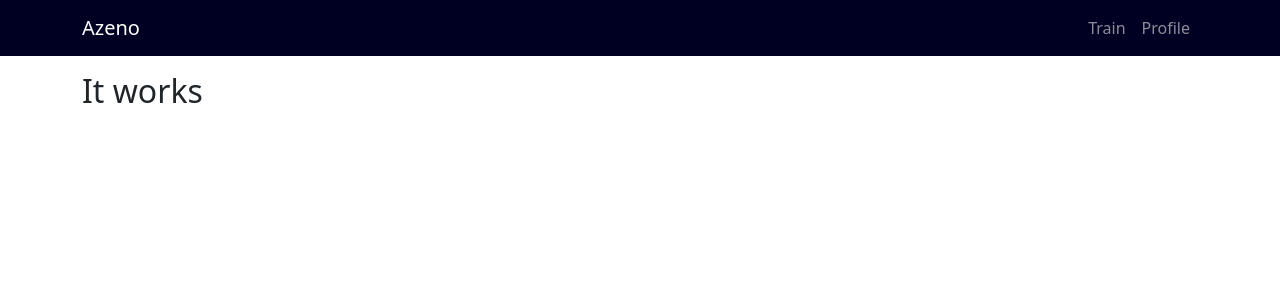
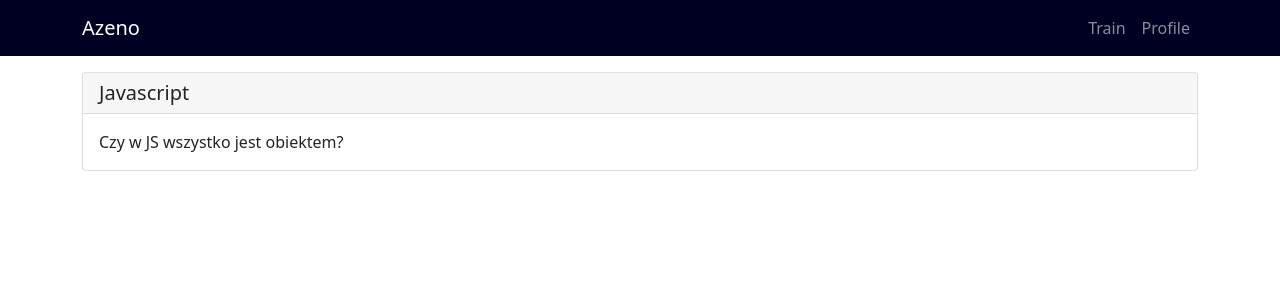
Before and after one commit to mirek-t/azeno, a React app: page /train/1 in a window 1280 px wide. Shown: the top 300 px of the page. Built offline with nearby package versions, Linux system fonts and the light colour scheme.

Commit message:
question component

```diff
--- a/src/components/App/App.jsx
+++ b/src/components/App/App.jsx
@@ -13,6 +13,7 @@
 import { Container, Row, Col } from 'react-bootstrap';
 
 import './App.scss';
+import QuestionList from '../QuestionList/QuestionList';
 
 function App() {
     const [cookie, setCookie] = useCookie('token_auth');
@@ -29,7 +30,7 @@
                             <Route path="/train" element={<Train />} />
                             <Route path="/login" element={<Login />} />
                             <Route path="/register" element={<Register />} />
-                            <Route path="/train/:id" element={<h2>It works</h2>} />
+                            <Route path="/train/:id" element={<QuestionList />} />
                         </Routes>
                     </Col>
                 </Row>
--- /dev/null
+++ b/src/components/Question/Question.jsx
@@ -0,0 +1,33 @@
+import React, { useState } from 'react';
+import { Card, Button } from 'react-bootstrap';
+
+function Question() {
+    const [question] = useState('Czy w JS wszystko jest obiektem?');
+    const [answer] = useState(
+        'Z technicznego punktu widzenia: nie. Typy proste są opakowywane obiektami.'
+    );
+
+    const [toggle, setToggle] = useState(false);
+
+    function handleAnswer() {
+        setToggle(true);
+    }
+
+    return (
+        <Card onClick={handleAnswer}>
+            <Card.Header as="h5">Javascript</Card.Header>
+            <Card.Body>
+                <Card.Text>{!toggle ? question : answer}</Card.Text>
+                {toggle && (
+                    <>
+                        <Button variant="primary">Wiedziałem</Button>
+                        <Button variant="primary">Nie byłem pewny</Button>
+                        <Button variant="primary">Nie wiedziałem</Button>
+                    </>
+                )}
+            </Card.Body>
+        </Card>
+    );
+}
+
+export default Question;
--- /dev/null
+++ b/src/components/QuestionList/QuestionList.jsx
@@ -0,0 +1,12 @@
+import React from 'react';
+import Question from '../Question/Question';
+
+function QuestionList() {
+    return (
+        <div>
+            <Question />
+        </div>
+    );
+}
+
+export default QuestionList;
```
